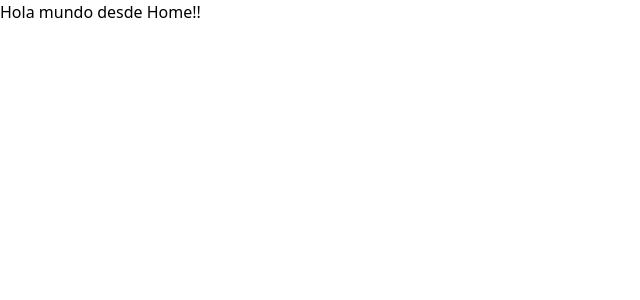
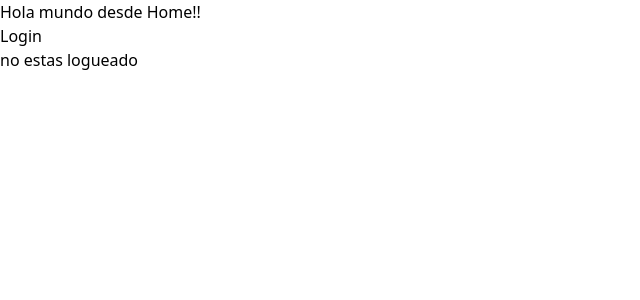
Before and after one commit to No-Country-simulation/GoEvent, a React (Vite) app in the folder frontend/: page / in a window 1280 px wide. Shown: the top 300 px of the page, without its empty margins (0-640 px from the left). Built offline with nearby package versions, Linux system fonts and the light colour scheme; no server answers.

Commit message:
se termino de configurar jotai para el estado global

```diff
--- a/frontend/src/context/atoms.ts
+++ b/frontend/src/context/atoms.ts
@@ -3,9 +3,10 @@ import {
   loadFromLocalStorage,
   saveToLocalStorage,
 } from "../utils/localStorageUtils";
+import { userAndToken } from "../types";
 
 const createPersistedAtom = <T>(key: string, initilValue: T) => {
-  const baseAtom = atom(loadFromLocalStorage(key) || initilValue);
+  const baseAtom = atom<T>(loadFromLocalStorage<T>(key) || initilValue);
 
   const persistedAtom = atom(
     (get) => get(baseAtom),
@@ -17,4 +18,4 @@ const createPersistedAtom = <T>(key: string, initilValue: T) => {
   return persistedAtom;
 };
 
-export const userAtom = createPersistedAtom("user", null);
+export const userAtom = createPersistedAtom<userAndToken | null>("user", null);
--- a/frontend/src/pages/HomePage.tsx
+++ b/frontend/src/pages/HomePage.tsx
@@ -1,5 +1,26 @@
+import { useAtom } from "jotai";
+import { userAtom } from "../context/atoms";
+import { login } from "../services";
+
 const HomePage = () => {
-  return <h1>Hola mundo desde Home!!</h1>;
+  const [user, setUser] = useAtom(userAtom);
+
+  console.log(user);
+
+  const loginUser = async () => {
+    const response = await login({
+      email: "jose23122009@gmail.com",
+      password: "123456789",
+    });
+    if (!response.success) alert("no se pudo loguar");
+  };
+  return (
+    <div>
+      <h1>Hola mundo desde Home!!</h1>
+      <button onClick={loginUser}>Login</button>
+      <p>{user === null ? "no estas logueado" : user.user.email}</p>
+    </div>
+  );
 };
 
 export default HomePage;
--- a/frontend/src/services/authService.ts
+++ b/frontend/src/services/authService.ts
@@ -1,9 +1,16 @@
 import { LoginData, RegisterData } from "../types";
+import { saveToLocalStorage } from "../utils/localStorageUtils";
 import api from "./api";
 
 export const login = async (data: LoginData) => {
-  let response = await api.post("/auth/login", data);
-  console.log(response.data);
+  try {
+    let response = await api.post("/auth/login", data);
+    saveToLocalStorage("user", response.data);
+    return { success: true };
+  } catch (error) {
+    console.error(error);
+    return { success: false, error: error };
+  }
   // luego se puede hacer lo que desee con la informacion
 };
 
--- /dev/null
+++ b/frontend/src/types/atomTypes.ts
@@ -0,0 +1,16 @@
+interface userData {
+  id: string;
+  createdAt: string;
+  description: string;
+  email: string;
+  img: string;
+  name: string;
+  phone: string;
+  rating: number[];
+  updatedAt: string;
+}
+
+export interface userAndToken {
+  token: string;
+  user: userData;
+}
--- a/frontend/src/types/index.ts
+++ b/frontend/src/types/index.ts
@@ -1 +1,2 @@
 export * from "./apiTypes";
+export * from "./atomTypes";
--- a/frontend/src/utils/localStorageUtils.ts
+++ b/frontend/src/utils/localStorageUtils.ts
@@ -1,10 +1,10 @@
-export const loadFromLocalStorage = <T>(key: string): T | undefined => {
+export const loadFromLocalStorage = <T>(key: string): T | null => {
   try {
     const serializedState = localStorage.getItem(key);
     return !serializedState ? undefined : JSON.parse(serializedState);
   } catch (error) {
     console.error("Error al cargar los datos del LocalStorage", error);
-    return undefined;
+    return null;
   }
 };
 
```
